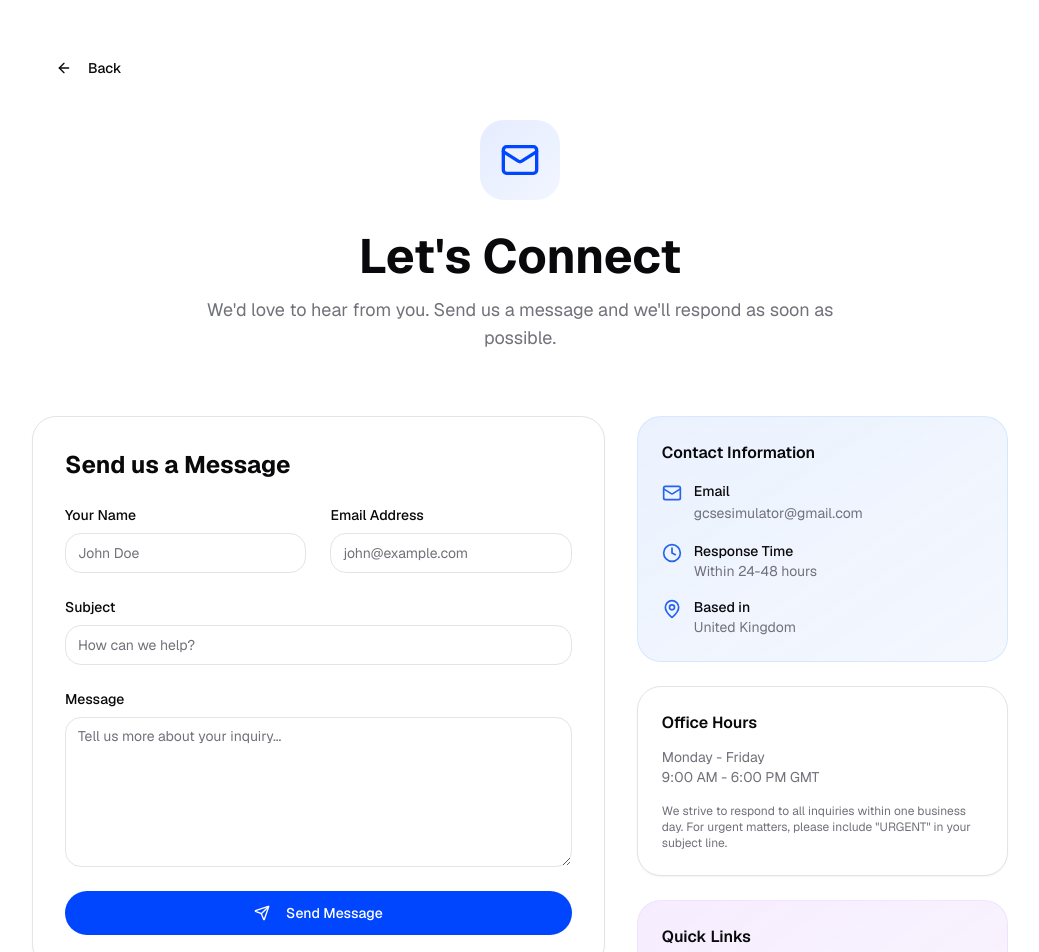
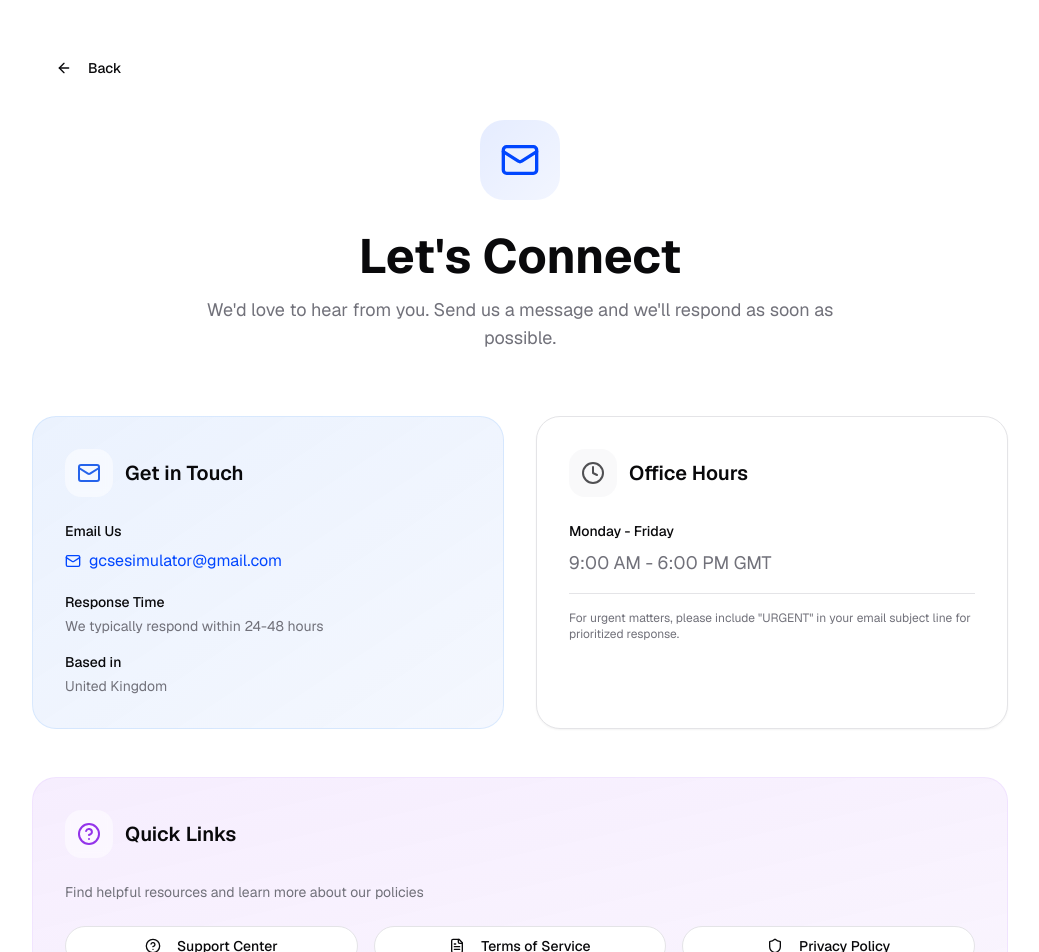
Before and after one commit to gruenerapfel10/Semblancy, a Next.js app: page /contact in a window 1280 px wide. Shown: the top 952 px of the page, without its empty margins (120-1159 px from the left). Built offline with nearby package versions, Linux system fonts and the light colour scheme.

Commit message:
simplify contact page and update emails across legal pages

```diff
--- a/app/contact/page.tsx
+++ b/app/contact/page.tsx
@@ -2,32 +2,10 @@
 
 import Link from "next/link"
 import { Button } from "@/components/ui/button"
-import { Input } from "@/components/ui/input"
-import { Textarea } from "@/components/ui/textarea"
-import { ArrowLeft, Mail, Clock, MapPin, Send } from "lucide-react"
+import { ArrowLeft, Mail, Clock, MapPin, ExternalLink, FileText, Shield, HelpCircle } from "lucide-react"
 import { motion } from "framer-motion"
-import { useState } from "react"
 
 export default function ContactPage() {
-  const [formData, setFormData] = useState({
-    name: "",
-    email: "",
-    subject: "",
-    message: ""
-  })
-
-  const handleSubmit = (e: React.FormEvent) => {
-    e.preventDefault()
-    // Handle form submission
-    console.log("Form submitted:", formData)
-  }
-
-  const handleChange = (e: React.ChangeEvent<HTMLInputElement | HTMLTextAreaElement>) => {
-    setFormData({
-      ...formData,
-      [e.target.name]: e.target.value
-    })
-  }
 
   return (
     <div className="min-h-screen bg-background">
@@ -65,86 +43,36 @@ export default function ContactPage() {
           </div>
         </motion.div>
 
-        <div className="grid lg:grid-cols-5 gap-8">
+        <div className="grid md:grid-cols-2 gap-8 mb-12">
           <motion.div
             initial={{ opacity: 0, x: -20 }}
             animate={{ opacity: 1, x: 0 }}
             transition={{ duration: 0.5, delay: 0.2 }}
-            className="lg:col-span-3"
           >
-            <div className="bg-card rounded-3xl p-8 shadow-sm border">
-              <h2 className="text-2xl font-bold text-foreground mb-6">Send us a Message</h2>
-              <form onSubmit={handleSubmit} className="space-y-6">
-                <div className="grid md:grid-cols-2 gap-6">
+            <div className="bg-gradient-to-br from-blue-500/10 to-blue-600/5 dark:from-blue-500/20 dark:to-blue-600/10 rounded-3xl p-8 border border-blue-200/50 dark:border-blue-800/50 h-full">
+              <div className="flex items-center gap-3 mb-6">
+                <div className="w-12 h-12 rounded-2xl bg-background/50 dark:bg-background/30 backdrop-blur-sm flex items-center justify-center">
+                  <Mail className="h-6 w-6 text-blue-600 dark:text-blue-400" />
+                </div>
+                <h3 className="text-xl font-semibold text-foreground">Get in Touch</h3>
+              </div>
+              <div className="space-y-4">
                 <div>
-                    <label htmlFor="name" className="block text-sm font-medium text-foreground mb-2">
-                      Your Name
-                    </label>
-                    <Input
-                      id="name"
-                      name="name"
-                      type="text"
-                      placeholder="John Doe"
-                      value={formData.name}
-                      onChange={handleChange}
-                      className="rounded-2xl"
-                      required
-                    />
+                  <p className="text-sm font-medium text-foreground mb-2">Email Us</p>
+                  <a href="mailto:gcsesimulator@gmail.com" className="inline-flex items-center gap-2 text-[#0046FF] hover:text-[#0046FF]/80 transition-colors">
+                    <Mail className="h-4 w-4" />
+                    gcsesimulator@gmail.com
+                  </a>
                 </div>
                 <div>
-                    <label htmlFor="email" className="block text-sm font-medium text-foreground mb-2">
-                      Email Address
-                    </label>
-                    <Input
-                      id="email"
-                      name="email"
-                      type="email"
-                      placeholder="john@example.com"
-                      value={formData.email}
-                      onChange={handleChange}
-                      className="rounded-2xl"
-                      required
-                    />
+                  <p className="text-sm font-medium text-foreground mb-1">Response Time</p>
+                  <p className="text-sm text-muted-foreground">We typically respond within 24-48 hours</p>
+                </div>
+                <div>
+                  <p className="text-sm font-medium text-foreground mb-1">Based in</p>
+                  <p className="text-sm text-muted-foreground">United Kingdom</p>
                 </div>
               </div>
-                <div>
-                  <label htmlFor="subject" className="block text-sm font-medium text-foreground mb-2">
-                    Subject
-                  </label>
-                  <Input
-                    id="subject"
-                    name="subject"
-                    type="text"
-                    placeholder="How can we help?"
-                    value={formData.subject}
-                    onChange={handleChange}
-                    className="rounded-2xl"
-                    required
-                  />
-                </div>
-                <div>
-                  <label htmlFor="message" className="block text-sm font-medium text-foreground mb-2">
-                    Message
-                  </label>
-                  <Textarea
-                    id="message"
-                    name="message"
-                    placeholder="Tell us more about your inquiry..."
-                    value={formData.message}
-                    onChange={handleChange}
-                    className="rounded-2xl min-h-[150px]"
-                    required
-                  />
-                </div>
-                <Button
-                  type="submit"
-                  size="lg"
-                  className="w-full rounded-full bg-[#0046FF] hover:bg-[#0046FF]/90 text-white"
-                >
-                  <Send className="mr-2 h-4 w-4" />
-                  Send Message
-                </Button>
-              </form>
             </div>
           </motion.div>
 
@@ -152,83 +80,75 @@ export default function ContactPage() {
             initial={{ opacity: 0, x: 20 }}
             animate={{ opacity: 1, x: 0 }}
             transition={{ duration: 0.5, delay: 0.3 }}
-            className="lg:col-span-2 space-y-6"
           >
-            <div className="bg-gradient-to-br from-blue-500/10 to-blue-600/5 dark:from-blue-500/20 dark:to-blue-600/10 rounded-3xl p-6 border border-blue-200/50 dark:border-blue-800/50">
-              <h3 className="font-semibold text-foreground mb-4">Contact Information</h3>
+            <div className="bg-card rounded-3xl p-8 shadow-sm border h-full">
+              <div className="flex items-center gap-3 mb-6">
+                <div className="w-12 h-12 rounded-2xl bg-muted/50 flex items-center justify-center">
+                  <Clock className="h-6 w-6 text-foreground/70" />
+                </div>
+                <h3 className="text-xl font-semibold text-foreground">Office Hours</h3>
+              </div>
               <div className="space-y-4">
-                <div className="flex items-start gap-3">
-                  <Mail className="h-5 w-5 text-blue-600 dark:text-blue-400 mt-0.5" />
                 <div>
-                    <p className="text-sm font-medium text-foreground">Email</p>
-                    <a href="mailto:gcsesimulator@gmail.com" className="text-sm text-muted-foreground hover:text-[#0046FF] transition-colors">
-                      gcsesimulator@gmail.com
-                    </a>
+                  <p className="text-sm font-medium text-foreground mb-2">Monday - Friday</p>
+                  <p className="text-lg text-muted-foreground">9:00 AM - 6:00 PM GMT</p>
                 </div>
-                </div>
-                <div className="flex items-start gap-3">
-                  <Clock className="h-5 w-5 text-blue-600 dark:text-blue-400 mt-0.5" />
-                  <div>
-                    <p className="text-sm font-medium text-foreground">Response Time</p>
-                    <p className="text-sm text-muted-foreground">Within 24-48 hours</p>
-                  </div>
-                </div>
-                <div className="flex items-start gap-3">
-                  <MapPin className="h-5 w-5 text-blue-600 dark:text-blue-400 mt-0.5" />
-                  <div>
-                    <p className="text-sm font-medium text-foreground">Based in</p>
-                    <p className="text-sm text-muted-foreground">United Kingdom</p>
+                <div className="pt-4 border-t">
+                  <p className="text-xs text-muted-foreground">
+                    For urgent matters, please include "URGENT" in your email subject line for prioritized response.
+                  </p>
                 </div>
               </div>
             </div>
+          </motion.div>
         </div>
 
-            <div className="bg-card rounded-3xl p-6 shadow-sm border">
-              <h3 className="font-semibold text-foreground mb-3">Office Hours</h3>
-              <p className="text-sm text-muted-foreground mb-4">
-                Monday - Friday
-                <br />
-                9:00 AM - 6:00 PM GMT
+        <motion.div
+          initial={{ opacity: 0, y: 20 }}
+          animate={{ opacity: 1, y: 0 }}
+          transition={{ duration: 0.5, delay: 0.4 }}
+        >
+          <div className="bg-gradient-to-br from-purple-500/10 to-purple-600/5 dark:from-purple-500/20 dark:to-purple-600/10 rounded-3xl p-8 border border-purple-200/50 dark:border-purple-800/50">
+            <div className="flex items-center gap-3 mb-6">
+              <div className="w-12 h-12 rounded-2xl bg-background/50 dark:bg-background/30 backdrop-blur-sm flex items-center justify-center">
+                <HelpCircle className="h-6 w-6 text-purple-600 dark:text-purple-400" />
+              </div>
+              <h3 className="text-xl font-semibold text-foreground">Quick Links</h3>
+            </div>
+            <p className="text-sm text-muted-foreground mb-6">
+              Find helpful resources and learn more about our policies
             </p>
-              <p className="text-xs text-muted-foreground">
-                We strive to respond to all inquiries within one business day. For urgent matters, please include "URGENT" in your subject line.
-              </p>
-            </div>
-
-            <div className="bg-gradient-to-br from-purple-500/10 to-purple-600/5 dark:from-purple-500/20 dark:to-purple-600/10 rounded-3xl p-6 border border-purple-200/50 dark:border-purple-800/50">
-              <h3 className="font-semibold text-foreground mb-3">Quick Links</h3>
-              <p className="text-sm text-muted-foreground mb-4">
-                Find answers to common questions and learn more about our policies.
-              </p>
-              <div className="space-y-2">
+            <div className="grid md:grid-cols-3 gap-4">
               <Link href="/support">
-                  <Button variant="outline" className="w-full rounded-full justify-start">
+                <Button variant="outline" className="w-full rounded-full hover:bg-purple-50 dark:hover:bg-purple-900/20 hover:border-purple-300 dark:hover:border-purple-700 transition-all">
+                  <HelpCircle className="mr-2 h-4 w-4" />
                   Support Center
                 </Button>
               </Link>
               <Link href="/tos">
-                  <Button variant="outline" className="w-full rounded-full justify-start">
+                <Button variant="outline" className="w-full rounded-full hover:bg-purple-50 dark:hover:bg-purple-900/20 hover:border-purple-300 dark:hover:border-purple-700 transition-all">
+                  <FileText className="mr-2 h-4 w-4" />
                   Terms of Service
                 </Button>
               </Link>
               <Link href="/privacy">
-                  <Button variant="outline" className="w-full rounded-full justify-start">
+                <Button variant="outline" className="w-full rounded-full hover:bg-purple-50 dark:hover:bg-purple-900/20 hover:border-purple-300 dark:hover:border-purple-700 transition-all">
+                  <Shield className="mr-2 h-4 w-4" />
                   Privacy Policy
                 </Button>
               </Link>
             </div>
           </div>
         </motion.div>
-        </div>
 
         <motion.div
           initial={{ opacity: 0 }}
           animate={{ opacity: 1 }}
-          transition={{ duration: 0.5, delay: 0.4 }}
+          transition={{ duration: 0.5, delay: 0.5 }}
           className="mt-16 text-center text-sm text-muted-foreground"
         >
           <p>
-            Semblancy Education Platform • Empowering learners across the UK
+            Semblancy Education Platform • Supporting your learning journey
           </p>
         </motion.div>
       </div>
--- a/app/privacy/page.tsx
+++ b/app/privacy/page.tsx
@@ -11,10 +11,7 @@ export default function PrivacyPage() {
       title: "1. Data Controller Information",
       content: "Semblancy Ltd is the data controller responsible for your personal data. We are a UK-based educational technology company committed to protecting your privacy in accordance with the UK General Data Protection Regulation (UK GDPR) and the Data Protection Act 2018.",
       contact: {
-        company: "Semblancy Ltd",
-        email: "privacy@semblancy.com",
-        dpo: "Data Protection Officer",
-        address: "United Kingdom"
+        email: "gcsesimulator@gmail.com"
       }
     },
     {
@@ -136,10 +133,7 @@ export default function PrivacyPage() {
       title: "14. Contact Us",
       content: "For any privacy concerns, questions, or to exercise your rights, please contact us:",
       contact: {
-        email: "privacy@semblancy.com",
-        dpo: "dpo@semblancy.com",
-        address: "Semblancy Ltd, United Kingdom",
-        ico: "UK Information Commissioner's Office: ico.org.uk"
+        email: "gcsesimulator@gmail.com"
       }
     }
   ]
@@ -230,37 +224,13 @@ export default function PrivacyPage() {
                 )}
 
                 {section.contact && (
-                  <div className="space-y-3 bg-gradient-to-r from-[#0046FF]/5 dark:from-[#0046FF]/10 to-transparent rounded-2xl p-6 mt-4">
-                    {section.contact.company && (
-                      <div className="flex items-center">
-                        <span className="text-foreground font-medium mr-2">Company:</span>
-                        <span className="text-muted-foreground">{section.contact.company}</span>
-                      </div>
-                    )}
-                    {section.contact.email && (
-                      <div className="flex items-center">
-                        <span className="text-foreground font-medium mr-2">Email:</span>
-                        <span className="text-[#0046FF]">{section.contact.email}</span>
-                      </div>
-                    )}
-                    {section.contact.dpo && (
-                      <div className="flex items-center">
-                        <span className="text-foreground font-medium mr-2">DPO Email:</span>
-                        <span className="text-[#0046FF]">{section.contact.dpo === "Data Protection Officer" ? section.contact.dpo : section.contact.dpo}</span>
-                      </div>
-                    )}
-                    {section.contact.address && (
-                      <div className="flex items-center">
-                        <span className="text-foreground font-medium mr-2">Address:</span>
-                        <span className="text-muted-foreground">{section.contact.address}</span>
-                      </div>
-                    )}
-                    {section.contact.ico && (
-                      <div className="flex items-center">
-                        <span className="text-foreground font-medium mr-2">Regulator:</span>
-                        <span className="text-muted-foreground">{section.contact.ico}</span>
-                      </div>
-                    )}
+                  <div className="bg-gradient-to-r from-[#0046FF]/5 dark:from-[#0046FF]/10 to-transparent rounded-2xl p-6 mt-4">
+                    <div className="flex items-center">
+                      <span className="text-foreground font-medium mr-2">Email:</span>
+                      <a href={`mailto:${section.contact.email}`} className="text-[#0046FF] hover:text-[#0046FF]/80 transition-colors">
+                        {section.contact.email}
+                      </a>
+                    </div>
                   </div>
                 )}
               </div>
--- a/app/tos/page.tsx
+++ b/app/tos/page.tsx
@@ -145,8 +145,7 @@ export default function TermsPage() {
       title: "13. Contact Information",
       content: "For any questions about these Terms of Service, please contact us:",
       contact: {
-        email: "legal@semblancy.com",
-        address: "Semblancy Ltd, United Kingdom"
+        email: "gcsesimulator@gmail.com"
       }
     }
   ]
@@ -238,14 +237,12 @@ export default function TermsPage() {
                 {section.contact && (
                   <>
                     <p className="text-muted-foreground mb-4">{section.content}</p>
-                    <div className="space-y-3 bg-gradient-to-r from-[#0046FF]/5 dark:from-[#0046FF]/10 to-transparent rounded-2xl p-6">
+                    <div className="bg-gradient-to-r from-[#0046FF]/5 dark:from-[#0046FF]/10 to-transparent rounded-2xl p-6">
                       <div className="flex items-center">
                         <span className="text-foreground font-medium mr-2">Email:</span>
-                        <span className="text-[#0046FF]">{section.contact.email}</span>
-                      </div>
-                      <div className="flex items-center">
-                        <span className="text-foreground font-medium mr-2">Address:</span>
-                        <span className="text-muted-foreground">{section.contact.address}</span>
+                        <a href={`mailto:${section.contact.email}`} className="text-[#0046FF] hover:text-[#0046FF]/80 transition-colors">
+                          {section.contact.email}
+                        </a>
                       </div>
                     </div>
                   </>
```
Lines whose indentation alone changed are shown as unchanged.
